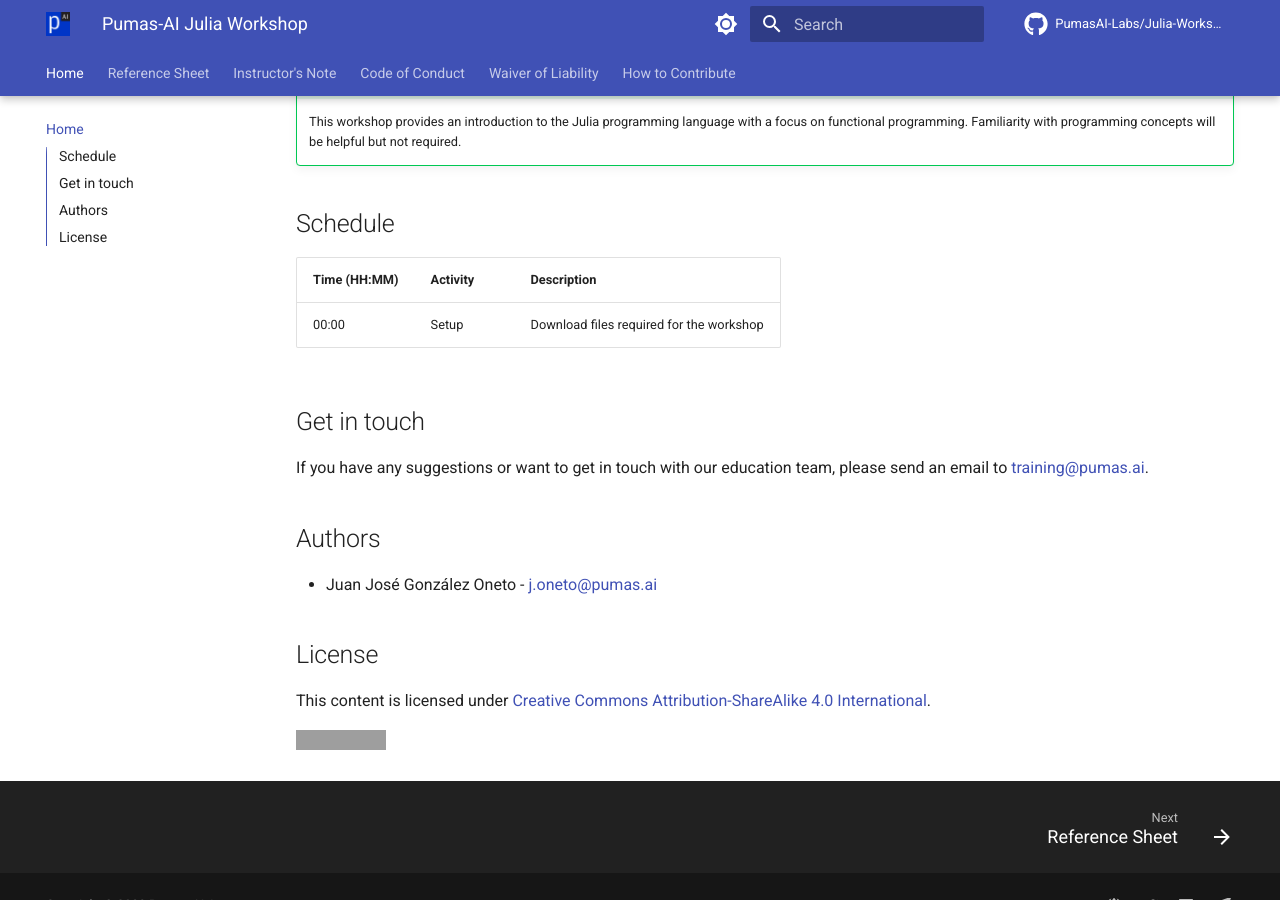
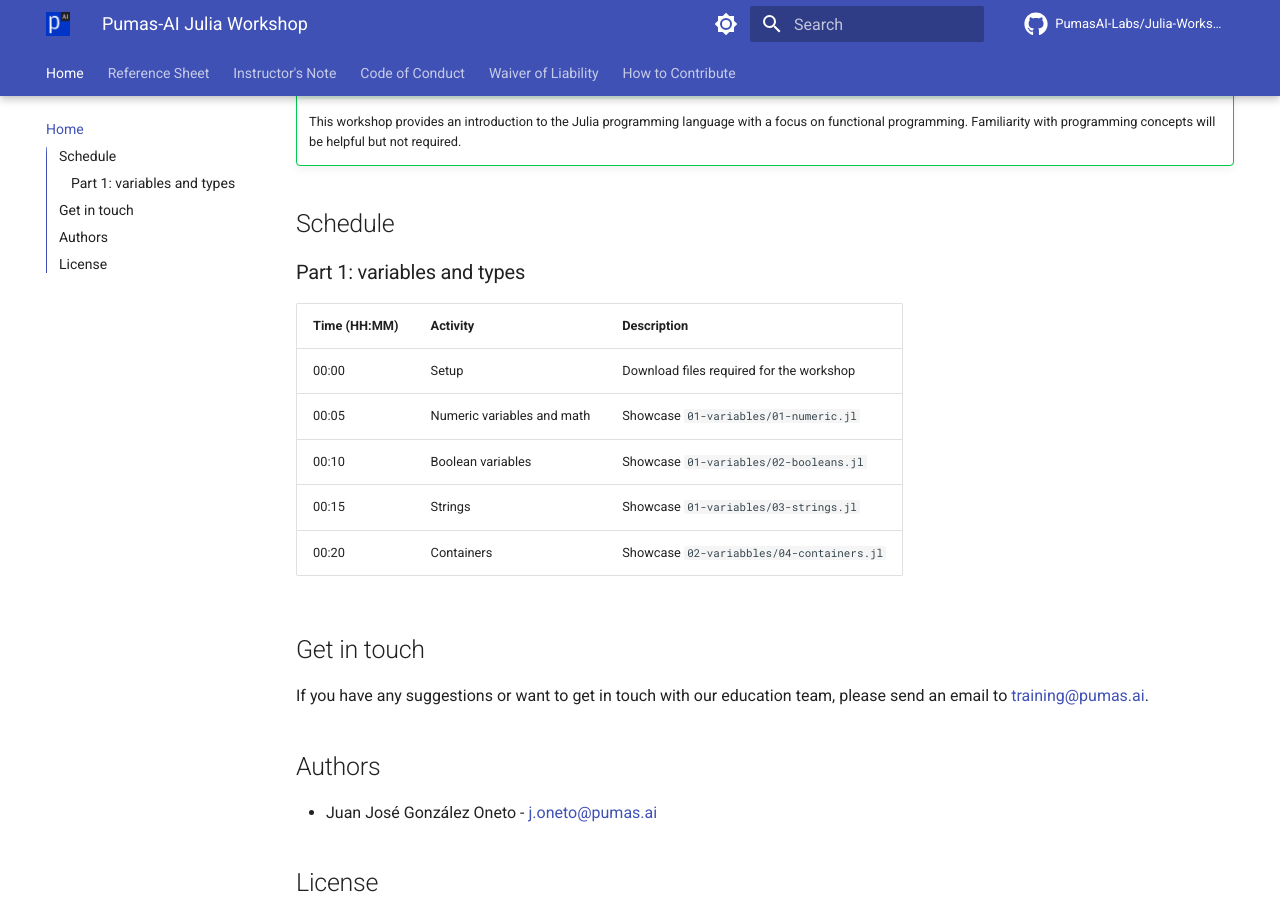
Before and after one commit to PumasAI-Labs/Julia-Workshop, an MkDocs documentation site: the page built from docs/index.md, in a window 1280 px wide and 900 px high, scrolled down 473 px. Built offline with MkDocs 1.6.1 and Material for MkDocs 9.7.7, drawn with Linux system fonts in a browser that asks for light colours; comment, search, counter and statistics services are not loaded; grey boxes are pictures that could not be loaded.

Commit message:
Added schedule table for the section

```diff
--- a/docs/index.md
+++ b/docs/index.md
@@ -22,9 +22,15 @@ It covers how to:
 
 ## Schedule
 
-| Time (HH:MM) | Activity | Description                              |
-| ------------ | -------- | ---------------------------------------- |
-| 00:00        | Setup    | Download files required for the workshop |
+### Part 1: variables and types
+
+| Time (HH:MM) | Activity                    | Description                               |
+|--------------|-----------------------------|-------------------------------------------|
+| 00:00        | Setup                       | Download files required for the workshop  |
+| 00:05        | Numeric variables and math  | Showcase `01-variables/01-numeric.jl`     |
+| 00:10        | Boolean variables           | Showcase `01-variables/02-booleans.jl`    |
+| 00:15        | Strings                     | Showcase `01-variables/03-strings.jl`     |
+| 00:20        | Containers                  | Showcase `02-variabbles/04-containers.jl` |
 
 ## Get in touch
 
```
